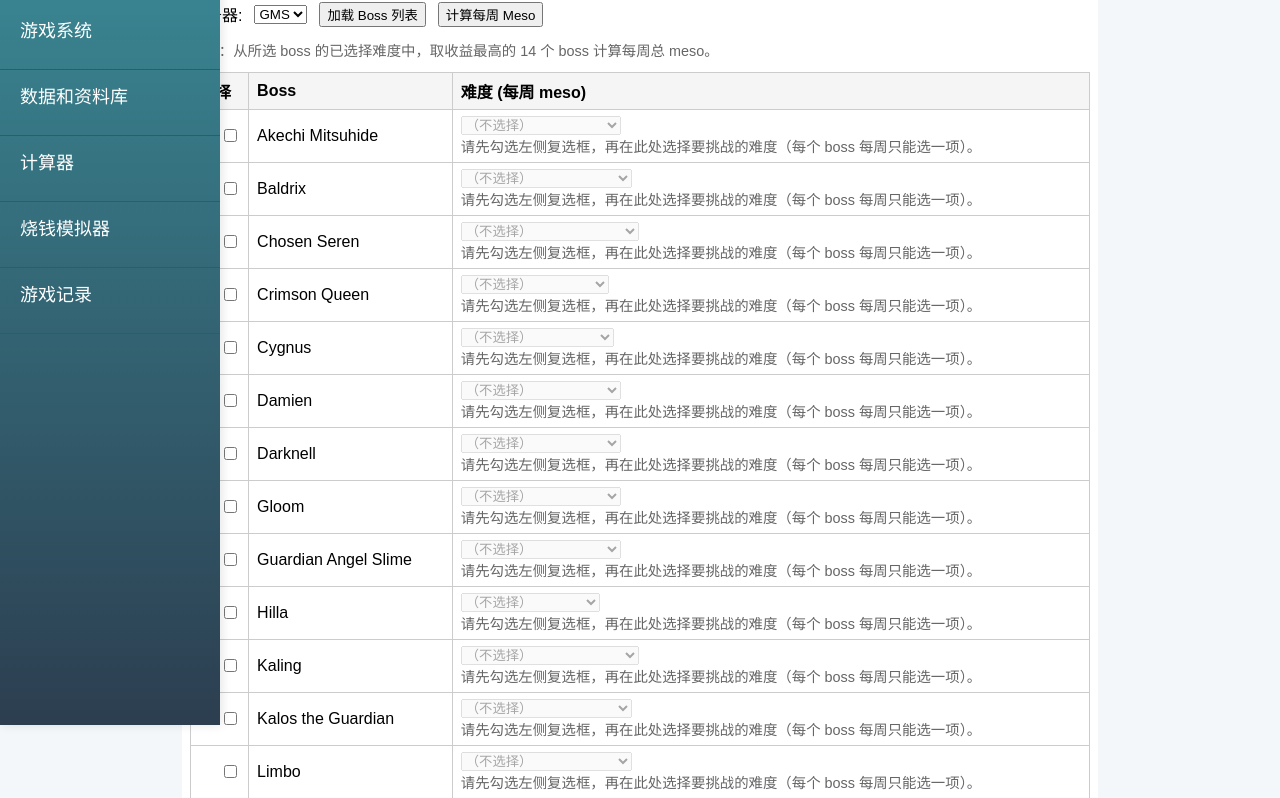
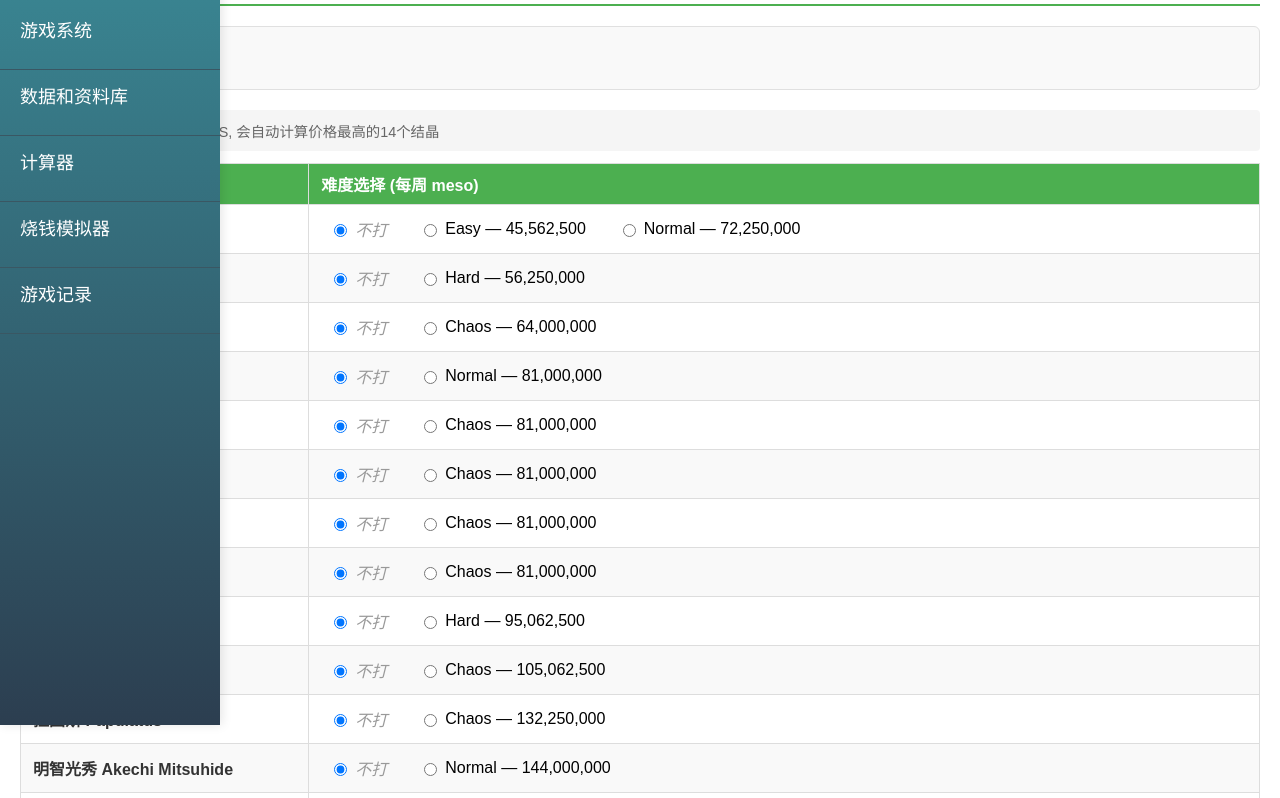
Before and after one commit to Fryguest/MaplestoryWiki, a plain HTML site: page weekly_meso_calculator.html in a window 1280 px wide. Shown: the part 105-903 px from the top of the page. Drawn offline with Linux system fonts and the light colour scheme.

Commit message:
添加搬蛋计算器

```diff
--- a/data/boss_meso/gms.json
+++ b/data/boss_meso/gms.json
@@ -6,99 +6,99 @@
         }
     },
     "Weekly": {
-        "Cygnus": {
+        "西格诺斯 Cygnus": {
             "Easy": 45562500,
             "Normal": 72250000
         },
-        "Hilla": {
+        "希拉 Hilla": {
             "Hard": 56250000
         },
-        "Pink Bean": {
+        "品克宾 Pink Bean": {
             "Chaos": 64000000
         },
-        "Princess No": {
+        "濃姬 Princess No": {
             "Normal": 81000000
         },
-        "Zakum": {
+        "扎昆 Zakum": {
             "Chaos": 81000000
         },
-        "Pierre": {
+        "比艾樂 Pierre": {
             "Chaos": 81000000
         },
-        "Von Bon": {
+        "斑斑 Von Bon": {
             "Chaos": 81000000
         },
-        "Crimson Queen": {
+        "血腥皇后 Crimson Queen": {
             "Chaos": 81000000
         },
-        "Magnus": {
+        "麦格纳斯 Magnus": {
             "Hard": 95062500
         },
-        "Vellum": {
+        "貝倫 Vellum": {
             "Chaos": 105062500
         },
-        "Papulatus": {
+        "拉圖斯 Papulatus": {
             "Chaos": 132250000
         },
-        "Akechi Mitsuhide": {
+        "明智光秀 Akechi Mitsuhide": {
             "Normal": 144000000
         },
-        "Lotus": {
+        "史烏 Lotus": {
             "Normal": 162562500,
             "Hard": 444675000,
             "Extreme": 1397500000
         },
-        "Damien": {
+        "戴米安 Damien": {
             "Normal": 169000000,
             "Hard": 421875000
         },
-        "Guardian Angel Slime": {
+        "守護天使綠水靈 Guardian Angel Slime": {
             "Normal": 231673500,
             "Chaos": 600578125
         },
-        "Lucid": {
+        "露希妲 Lucid": {
             "Easy": 237009375,
             "Normal": 253828125,
             "Hard": 504000000
         },
-        "Will": {
+        "威爾 Will": {
             "Easy": 246744750,
             "Normal": 279075000,
             "Hard": 621810000
         },
-        "Gloom": {
+        "戴斯克 Gloom": {
             "Normal": 297675000,
             "Chaos": 563945000
         },
-        "Darknell": {
+        "頓凱爾 Darknell": {
             "Normal": 316875000,
             "Hard": 667920000
         },
-        "Verus Hilla": {
+        "真．希拉 Verus Hilla": {
             "Normal": 581880000,
             "Hard": 762105000
         },
-        "Chosen Seren": {
+        "受選的賽蓮 Chosen Seren": {
             "Normal": 889021875,
             "Hard": 1096562500,
             "Extreme": 4235000000
         },
-        "Kalos the Guardian": {
+        "監視者卡洛斯 Kalos the Guardian": {
             "Easy": 937500000,
             "Normal": 1300000000,
             "Chaos": 2600000000
         },
-        "Kaling": {
+        "咖凌 Kaling": {
             "Easy": 1031250000,
             "Normal": 1506500000,
             "Hard": 2990000000,
             "Extreme": 6026000000
         },
-        "Limbo": {
+        "林波 Limbo": {
             "Normal": 2100000000,
             "Hard": 3745000000
         },
-        "Baldrix": {
+        "巴德利斯 Baldrix": {
             "Normal": 2800000000,
             "Hard": 4200000000
         }
--- a/weekly_meso_calculator.html
+++ b/weekly_meso_calculator.html
@@ -5,20 +5,62 @@
     <link rel="stylesheet" href="style.css">
     <meta charset="utf-8" />
     <meta name="viewport" content="width=device-width, initial-scale=1" />
-    <title>Weekly Meso 计算器</title>
+    <title>每周搬蛋计算器</title>
     <style>
         /* 小幅样式补充，遵循 starforce_simulator 风格 */
         .content {
-            max-width: 900px;
+            max-width: 1400px;
             margin: 24px auto;
-            padding: 8px;
+            padding: 20px;
+            background: #fff;
+            border-radius: 8px;
+            box-shadow: 0 2px 8px rgba(0,0,0,0.1);
+        }
+
+        h2 {
+            color: #333;
+            border-bottom: 2px solid #4CAF50;
+            padding-bottom: 10px;
+            margin-bottom: 20px;
         }
 
         .controls {
             display: flex;
             gap: 12px;
             align-items: center;
-            margin-bottom: 12px;
+            margin-bottom: 20px;
+            padding: 15px;
+            background: #f9f9f9;
+            border-radius: 6px;
+            border: 1px solid #e0e0e0;
+        }
+
+        .controls label {
+            font-weight: 600;
+            color: #555;
+        }
+
+        .controls select {
+            padding: 6px 12px;
+            border: 1px solid #ccc;
+            border-radius: 4px;
+            font-size: 14px;
+        }
+
+        .controls button {
+            padding: 8px 16px;
+            background: #4CAF50;
+            color: white;
+            border: none;
+            border-radius: 4px;
+            cursor: pointer;
+            font-size: 14px;
+            font-weight: 500;
+            transition: background 0.3s;
+        }
+
+        .controls button:hover {
+            background: #45a049;
         }
 
         table {
@@ -29,13 +71,23 @@
 
         th,
         td {
-            border: 1px solid #ccc;
-            padding: 6px 8px;
+            border: 1px solid #ddd;
+            padding: 8px 12px;
             text-align: left;
         }
 
         th {
-            background: #f5f5f5;
+            background: #4CAF50;
+            color: white;
+            font-weight: 600;
+        }
+
+        tbody tr:nth-child(even) {
+            background: #f9f9f9;
+        }
+
+        tbody tr:hover {
+            background: #f0f0f0;
         }
 
         .right {
@@ -50,10 +102,51 @@
         .muted {
             color: #666;
             font-size: 0.9em;
+            margin-top: 8px;
+            padding: 10px;
+            background: #f5f5f5;
+            border-radius: 4px;
         }
 
         .counted {
-            background: #e8ffe8;
+            background: #e8ffe8 !important;
+        }
+
+        .boss-options {
+            display: flex;
+            flex-direction: row;
+            flex-wrap: wrap;
+            gap: 8px 16px;
+            align-items: center;
+        }
+
+        .boss-options label {
+            display: inline-flex;
+            align-items: center;
+            cursor: pointer;
+            padding: 4px 8px;
+            border-radius: 4px;
+            transition: background 0.2s;
+            white-space: nowrap;
+        }
+
+        .boss-options label:hover {
+            background: #e8f5e9;
+        }
+
+        .boss-options input[type="radio"] {
+            margin-right: 8px;
+            cursor: pointer;
+        }
+
+        .boss-name {
+            font-weight: 600;
+            color: #333;
+        }
+
+        .no-fight-option {
+            color: #999;
+            font-style: italic;
         }
     </style>
 </head>
@@ -62,21 +155,17 @@
     <div id="sidebar-container"></div>
 
     <div class="content">
-        <h2>Weekly Meso 计算器</h2>
+        <h2>每周搬蛋计算器</h2>
 
         <div class="controls">
             <label for="serverSelect">服务器:</label>
             <select id="serverSelect">
                 <option value="gms">GMS</option>
-                <option value="tms">TMS</option>
+                <!-- <option value="tms">TMS</option> -->
             </select>
-
-            <button id="loadBtn">加载 Boss 列表</button>
-
-            <button id="calcBtn">计算每周 Meso</button>
         </div>
 
-        <div id="note" class="muted">说明：从所选 boss 的已选择难度中，取收益最高的 14 个 boss 计算每周总 meso。</div>
+        <div id="note" class="muted">说明：选择你攻略的所有BOSS, 会自动计算价格最高的14个结晶</div>
 
         <div id="bossContainer"></div>
 
@@ -85,9 +174,8 @@
 
     <script>
         const serverSelect = document.getElementById('serverSelect');
-        const loadBtn = document.getElementById('loadBtn');
+        // const loadBtn = document.getElementById('loadBtn');
         const bossContainer = document.getElementById('bossContainer');
-        const calcBtn = document.getElementById('calcBtn');
         const resultDiv = document.getElementById('result');
 
         // JSON 文件路径（基于仓库结构）
@@ -96,13 +184,9 @@
             tms: 'data/boss_meso/tms.json'
         };
 
-        loadBtn.addEventListener('click', () => {
-            loadBosses(serverSelect.value);
-        });
-
-        calcBtn.addEventListener('click', () => {
-            calculateWeeklyMeso();
-        });
+        // loadBtn.addEventListener('click', () => {
+        //     loadBosses(serverSelect.value);
+        // });
 
         // 初始加载默认服务器
         loadBosses(serverSelect.value);
@@ -123,32 +207,51 @@
         }
 
         function renderBossTable(weeklyObj) {
-            const bossNames = Object.keys(weeklyObj).sort((a, b) => a.localeCompare(b, 'zh-Hans-u-co-pinyin'));
+            const bossNames = Object.keys(weeklyObj);
+
+            // 按每个boss的最低难度meso数量从少到多排序
+            bossNames.sort((a, b) => {
+                const diffsA = Object.values(weeklyObj[a]);
+                const diffsB = Object.values(weeklyObj[b]);
+                const minA = Math.min(...diffsA);
+                const minB = Math.min(...diffsB);
+                return minA - minB;
+            });
+
             if (bossNames.length === 0) {
                 bossContainer.innerHTML = '<div class="muted">未找到 Weekly boss 列表。</div>';
                 return;
             }
 
             let html = `<table>
-                <thead><tr><th>选择</th><th>Boss</th><th>难度 (每周 meso)</th></tr></thead><tbody>`;
+                <thead><tr><th>Boss</th><th>难度选择 (每周 meso)</th></tr></thead><tbody>`;
 
             for (const name of bossNames) {
                 const diffs = weeklyObj[name];
-                let options = `<option value="">（不选择）</option>`;
+                const groupName = `boss_${name.replace(/\s+/g, '_')}`;
+
+                let options = `<label class="no-fight-option">
+                    <input type="radio" name="${groupName}" value="" data-boss="${escapeHtml(name)}" class="boss-radio" checked>
+                    不打
+                </label>`;
+
+                // 按meso数量从少到多排序
                 const diffKeys = Object.keys(diffs);
-                diffKeys.sort((a, b) => (diffs[b] - diffs[a]));
+                diffKeys.sort((a, b) => (diffs[a] - diffs[b]));
                 for (const d of diffKeys) {
                     const v = diffs[d];
-                    options += `<option value="${encodeURIComponent(d)}|${v}">${d} — ${formatNumber(v)}</option>`;
+                    options += `<label>
+                        <input type="radio" name="${groupName}" value="${encodeURIComponent(d)}|${v}" data-boss="${escapeHtml(name)}" class="boss-radio">
+                        ${escapeHtml(d)} — ${formatNumber(v)}
+                    </label>`;
                 }
+
                 html += `<tr>
-                    <td class="right"><input type="checkbox" class="boss-enable" data-boss="${escapeHtml(name)}"></td>
-                    <td>${escapeHtml(name)}</td>
+                    <td class="boss-name">${escapeHtml(name)}</td>
                     <td>
-                        <select class="boss-diff" data-boss="${escapeHtml(name)}">
+                        <div class="boss-options">
                             ${options}
-                        </select>
-                        <div class="muted">请先勾选左侧复选框，再在此处选择要挑战的难度（每个 boss 每周只能选一项）。</div>
+                        </div>
                     </td>
                 </tr>`;
             }
@@ -156,28 +259,20 @@
             html += `</tbody></table>`;
             bossContainer.innerHTML = html;
 
-            document.querySelectorAll('.boss-enable').forEach(cb => {
-                cb.addEventListener('change', (e) => {
-                    const boss = e.target.dataset.boss;
-                    const sel = document.querySelector(`select.boss-diff[data-boss="${boss}"]`);
-                    if (sel) sel.disabled = !e.target.checked;
-                    if (!e.target.checked) sel.value = '';
-                    resultDiv.innerText = '';
+            document.querySelectorAll('.boss-radio').forEach(radio => {
+                radio.addEventListener('change', () => {
+                    calculateWeeklyMeso();
                 });
             });
-
-            document.querySelectorAll('.boss-diff').forEach(sel => sel.disabled = true);
         }
 
         function calculateWeeklyMeso() {
             const rows = [];
-            document.querySelectorAll('.boss-enable').forEach(cb => {
-                const boss = cb.dataset.boss;
-                if (!cb.checked) return;
-                const sel = document.querySelector(`select.boss-diff[data-boss="${boss}"]`);
-                if (!sel) return;
-                const val = sel.value;
-                if (!val) return;
+            document.querySelectorAll('.boss-radio:checked').forEach(radio => {
+                const boss = radio.dataset.boss;
+                const val = radio.value;
+                if (!val) return; // 跳过"不打这个boss"选项
+
                 const [encDiff, vStr] = val.split('|');
                 const diff = decodeURIComponent(encDiff);
                 const value = Number(vStr) || 0;
@@ -209,7 +304,6 @@
             out += `<div style="margin-top:8px;font-size:1.1em">每周总 meso（前 14 个）： ${formatNumber(sum)}</div>`;
 
             resultDiv.innerHTML = out;
-            resultDiv.scrollIntoView({ behavior: 'smooth' });
         }
 
         function formatNumber(n) {
```
Also changed, not shown: sidebar.html (+1 -1 lines).
